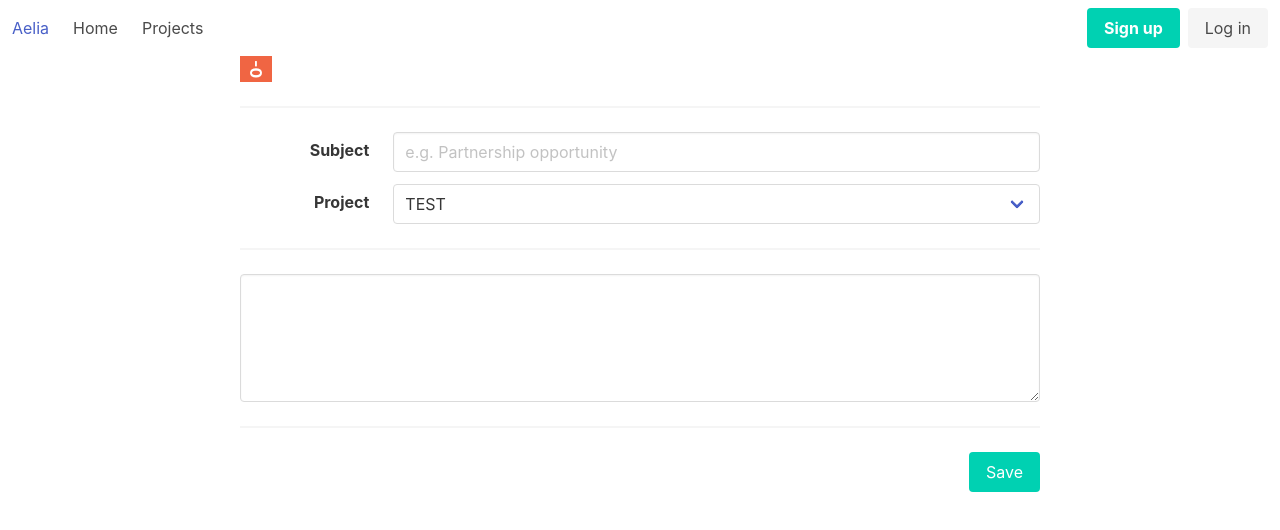
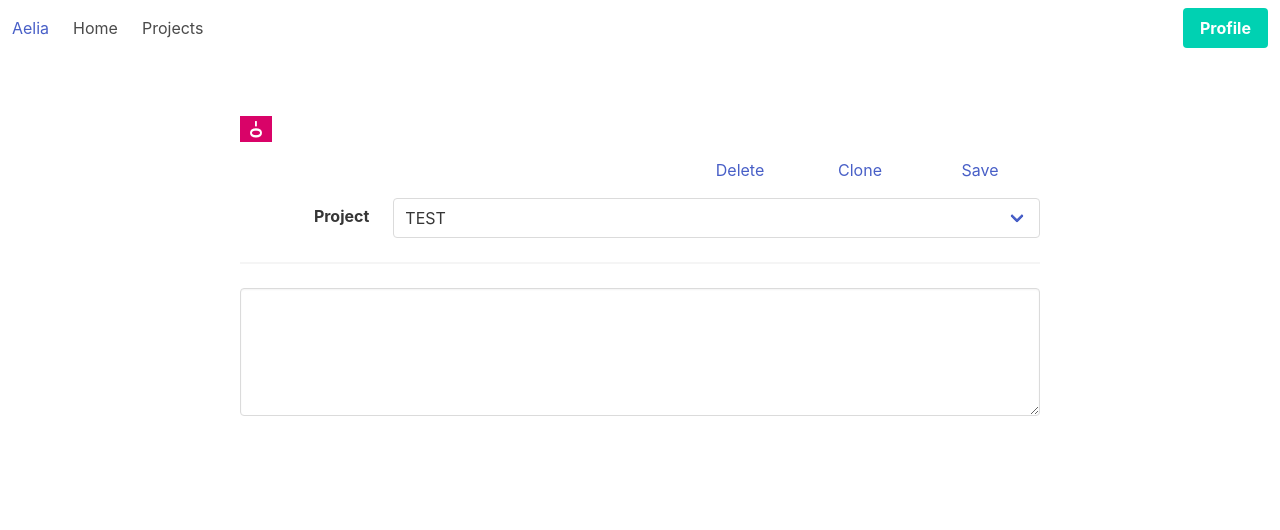
Before and after one commit to josh-perry/aelia, an Angular app in the folder Frontend/aelia/: page /project/1/1 in a window 1280 px wide. Shown: the top 530 px of the page. Built offline with nearby package versions, Linux system fonts and the light colour scheme; no server answers.

Commit message:
Added ticket-top-bar component

```diff
--- a/Frontend/aelia/src/app/app.component.html
+++ b/Frontend/aelia/src/app/app.component.html
@@ -3,6 +3,8 @@ main {
   max-width: 800px;
   margin-left: auto;
   margin-right: auto;
+
+  margin-top: 60px;
 }
 </style>
 
--- a/Frontend/aelia/src/app/app.module.ts
+++ b/Frontend/aelia/src/app/app.module.ts
@@ -11,6 +11,7 @@ import { ProjectListComponent } from './project-list/project-list.component';
 import { NavbarComponent } from './navbar/navbar.component';
 import { FullTicketViewComponent } from './full-ticket-view/full-ticket-view.component';
 import { TicketTagComponent } from './ticket-tag/ticket-tag.component';
+import { TicketTopBarComponent } from './ticket-top-bar/ticket-top-bar.component';
 
 @NgModule({
   declarations: [
@@ -21,7 +22,8 @@ import { TicketTagComponent } from './ticket-tag/ticket-tag.component';
     ProjectListComponent,
     NavbarComponent,
     FullTicketViewComponent,
-    TicketTagComponent
+    TicketTagComponent,
+    TicketTopBarComponent
   ],
   imports: [
     BrowserModule,
--- a/Frontend/aelia/src/app/full-ticket-view/full-ticket-view.component.css
+++ b/Frontend/aelia/src/app/full-ticket-view/full-ticket-view.component.css
@@ -13,7 +13,7 @@ h1 {
   flex-direction: row-reverse;
 }
 
-.bottom-buttons {
+.button-row {
   display: flex;
   flex-direction: row-reverse;
 }
--- a/Frontend/aelia/src/app/full-ticket-view/full-ticket-view.component.html
+++ b/Frontend/aelia/src/app/full-ticket-view/full-ticket-view.component.html
@@ -4,20 +4,7 @@
   <h1 class="title is-1">{{ ticket.title }}</h1>
 </div>
 
-<hr/>
-
-<div class="field is-horizontal">
-  <div class="field-label is-normal">
-    <label class="label">Subject</label>
-  </div>
-  <div class="field-body">
-    <div class="field">
-      <div class="control">
-        <input class="input" type="text" placeholder="e.g. Partnership opportunity">
-      </div>
-    </div>
-  </div>
-</div>
+<app-ticket-top-bar class="button-row"></app-ticket-top-bar>
 
 <div class="field is-horizontal">
   <div class="field-label is-normal">
@@ -40,9 +27,3 @@
 <hr/>
 
 <textarea class="textarea">{{ ticket.description }}</textarea>
-
-<hr/>
-
-<div class="bottom-buttons">
-  <button class="button is-primary">Save</button>
-</div>
--- a/Frontend/aelia/src/app/navbar/navbar.component.html
+++ b/Frontend/aelia/src/app/navbar/navbar.component.html
@@ -26,10 +26,7 @@
       <div class="navbar-item">
         <div class="buttons">
           <a class="button is-primary">
-            <strong>Sign up</strong>
-          </a>
-          <a class="button is-light">
-            Log in
+            <strong>Profile</strong>
           </a>
         </div>
       </div>
--- a/Frontend/aelia/src/app/ticket-tag/ticket-tag.component.css
+++ b/Frontend/aelia/src/app/ticket-tag/ticket-tag.component.css
@@ -1,5 +1,5 @@
 :host {
-  background: #F06543FF;
+  background: #D90368;
   text-orientation: sideways-left;
   text-align: center;
   writing-mode: vertical-rl;
--- /dev/null
+++ b/Frontend/aelia/src/app/ticket-top-bar/ticket-top-bar.component.css
@@ -0,0 +1,19 @@
+:host {
+  margin: 0;
+  padding: 0;
+}
+
+ul {
+  display: inline-flex;
+}
+
+.top-button {
+  line-height: 56px;
+  text-align: center;
+  vertical-align: middle;
+  display: inline-block;
+  height: 56px;
+  width: 120px;
+  padding-left: 10px;
+  padding-right: 10px;
+}
--- /dev/null
+++ b/Frontend/aelia/src/app/ticket-top-bar/ticket-top-bar.component.html
@@ -0,0 +1,19 @@
+<ul>
+  <li>
+    <a class="top-button">
+      <span>Delete</span>
+    </a>
+  </li>
+
+  <li>
+    <a class="top-button">
+      <span>Clone</span>
+    </a>
+  </li>
+
+  <li>
+    <a class="top-button">
+      <span>Save</span>
+    </a>
+  </li>
+</ul>
--- /dev/null
+++ b/Frontend/aelia/src/app/ticket-top-bar/ticket-top-bar.component.ts
@@ -0,0 +1,15 @@
+import { Component, OnInit } from '@angular/core';
+
+@Component({
+  selector: 'app-ticket-top-bar',
+  templateUrl: './ticket-top-bar.component.html',
+  styleUrls: ['./ticket-top-bar.component.css']
+})
+export class TicketTopBarComponent implements OnInit {
+
+  constructor() { }
+
+  ngOnInit(): void {
+  }
+
+}
```
Also changed, not shown: 1 other file (tests, documents, lock files or other folders).
